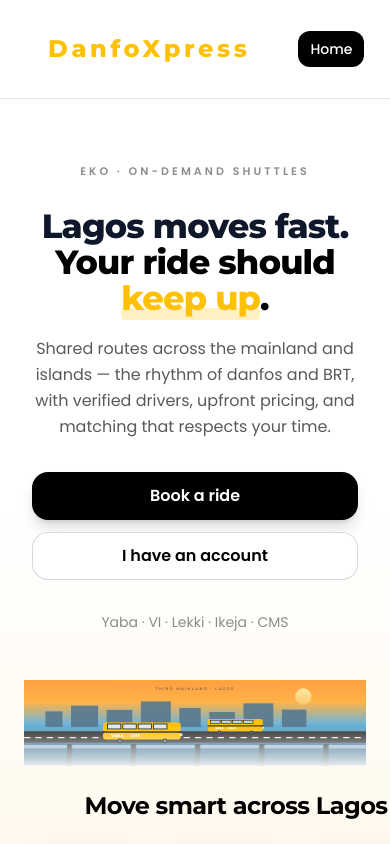
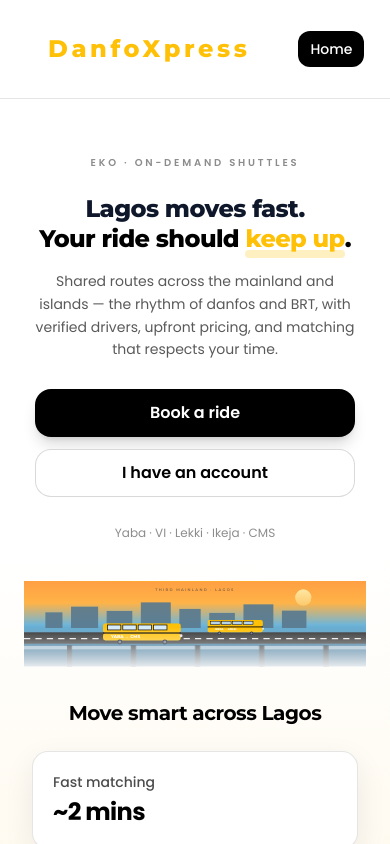
Before and after one commit to nelllyx/DanfoXpress, a React (Vite) app: page / in a window 390 px wide. Shown: the top 844 px of the page. Built offline with nearby package versions, Linux system fonts and the light colour scheme.

Commit message:
responsive design

```diff
--- a/src/pages/Landing.jsx
+++ b/src/pages/Landing.jsx
@@ -16,22 +16,22 @@ const hoods = ['Yaba', 'VI', 'Lekki', 'Ikeja', 'CMS']
 
 export default function Landing() {
   return (
-    <div className="flex flex-col gap-6 pt-0">
+    <div className="flex flex-col gap-8 pt-0 w-full">
       <section>
         <div>
-          <div className="pb-10 pt-10 text-center sm:pb-12 sm:pt-14 px-4 sm:px-8 md:px-16 lg:px-32">
-            <p className="text-[11px] font-semibold uppercase tracking-[0.28em] text-black/45">
+          <div className="pb-8 pt-8 text-center sm:pb-12 sm:pt-14 px-4 sm:px-6 md:px-10 lg:px-24 xl:px-40 2xl:px-64 w-full">
+            <p className="text-[10px] sm:text-xs font-semibold uppercase tracking-[0.28em] text-black/45">
               Eko · On-demand shuttles
             </p>
 
-            <h1 className="mt-7 font-heading text-[2.1rem] font-extrabold leading-[1.08] tracking-tight text-eko-navy sm:text-5xl md:text-[3.25rem]">
+            <h1 className="mt-6 font-heading text-2xl xs:text-3xl sm:text-4xl md:text-5xl lg:text-6xl font-extrabold leading-tight tracking-tight text-eko-navy">
               Lagos moves fast.
               <span className="block text-black">
                 Your ride should{' '}
                 <span className="relative inline-block">
                   <span className="relative z-10 text-primary-yellow">keep up</span>
                   <span
-                    className="absolute -bottom-1 left-0 right-0 h-3 rounded-sm bg-primary-yellow/25 sm:h-3.5"
+                    className="absolute -bottom-1 left-0 right-0 h-2 sm:h-3 rounded-sm bg-primary-yellow/25"
                     aria-hidden
                   />
                 </span>
@@ -39,39 +39,38 @@ export default function Landing() {
               </span>
             </h1>
 
-            <p className="mx-auto mt-5 max-w-2xl text-base leading-relaxed text-black/65 sm:text-lg">
-              Shared routes across the mainland and islands — the rhythm of danfos and BRT,
-              with verified drivers, upfront pricing, and matching that respects your time.
+            <p className="mx-auto mt-4 max-w-md sm:max-w-xl md:max-w-2xl text-sm sm:text-base md:text-lg leading-relaxed text-black/65">
+              Shared routes across the mainland and islands — the rhythm of danfos and BRT, with verified drivers, upfront pricing, and matching that respects your time.
             </p>
 
-            <div className="mt-8 flex flex-col items-center justify-center gap-3 sm:flex-row sm:gap-4 w-full max-w-xl mx-auto">
+            <div className="mt-7 flex flex-col items-center justify-center gap-3 sm:flex-row sm:gap-4 w-full max-w-xs sm:max-w-lg md:max-w-xl mx-auto">
               <Link
                 to="/signup"
-                className="inline-flex min-h-12 w-full items-center justify-center rounded-2xl bg-black px-8 text-base font-semibold text-white shadow-lg shadow-black/15 transition hover:bg-black/90 sm:w-auto"
+                className="inline-flex min-h-12 w-full sm:w-auto items-center justify-center rounded-2xl bg-black px-6 sm:px-8 text-base sm:text-lg font-semibold text-white shadow-lg shadow-black/15 transition hover:bg-black/90"
               >
                 Book a ride
               </Link>
               <Link
                 to="/login"
-                className="inline-flex min-h-12 w-full items-center justify-center rounded-2xl border border-black/15 bg-white px-8 text-base font-semibold text-black transition hover:border-black/25 hover:bg-black/[0.03] sm:w-auto"
+                className="inline-flex min-h-12 w-full sm:w-auto items-center justify-center rounded-2xl border border-black/15 bg-white px-6 sm:px-8 text-base sm:text-lg font-semibold text-black transition hover:border-black/25 hover:bg-black/5"
               >
                 I have an account
               </Link>
             </div>
 
-            <p className="mt-8 text-sm text-black/45">
+            <p className="mt-7 text-xs sm:text-sm text-black/45 overflow-x-auto whitespace-nowrap">
               {hoods.join(' · ')}
             </p>
           </div>
 
-          <div className="relative mt-2 px-2 sm:px-8 md:px-16 lg:px-32">
+          <div className="relative mt-2 px-2 sm:px-6 md:px-10 lg:px-24 xl:px-40 2xl:px-64 w-full">
             <DanfoHeroAnimation />
           </div>
         </div>
       </section>
 
-      <section className="grid gap-4 sm:grid-cols-3 px-4 sm:px-8 md:px-16 lg:px-32">
-        <h2 className="col-span-3 mb-2 text-center font-heading text-2xl font-bold tracking-tight text-black">
+      <section className="grid gap-4 grid-cols-1 sm:grid-cols-3 px-4 sm:px-6 md:px-10 lg:px-24 xl:px-40 2xl:px-64 w-full">
+        <h2 className="col-span-1 sm:col-span-3 mb-2 text-center font-heading text-xl sm:text-2xl font-bold tracking-tight text-black">
           Move smart across Lagos
         </h2>
         <Stat label="Fast matching" value="~2 mins" />
```
